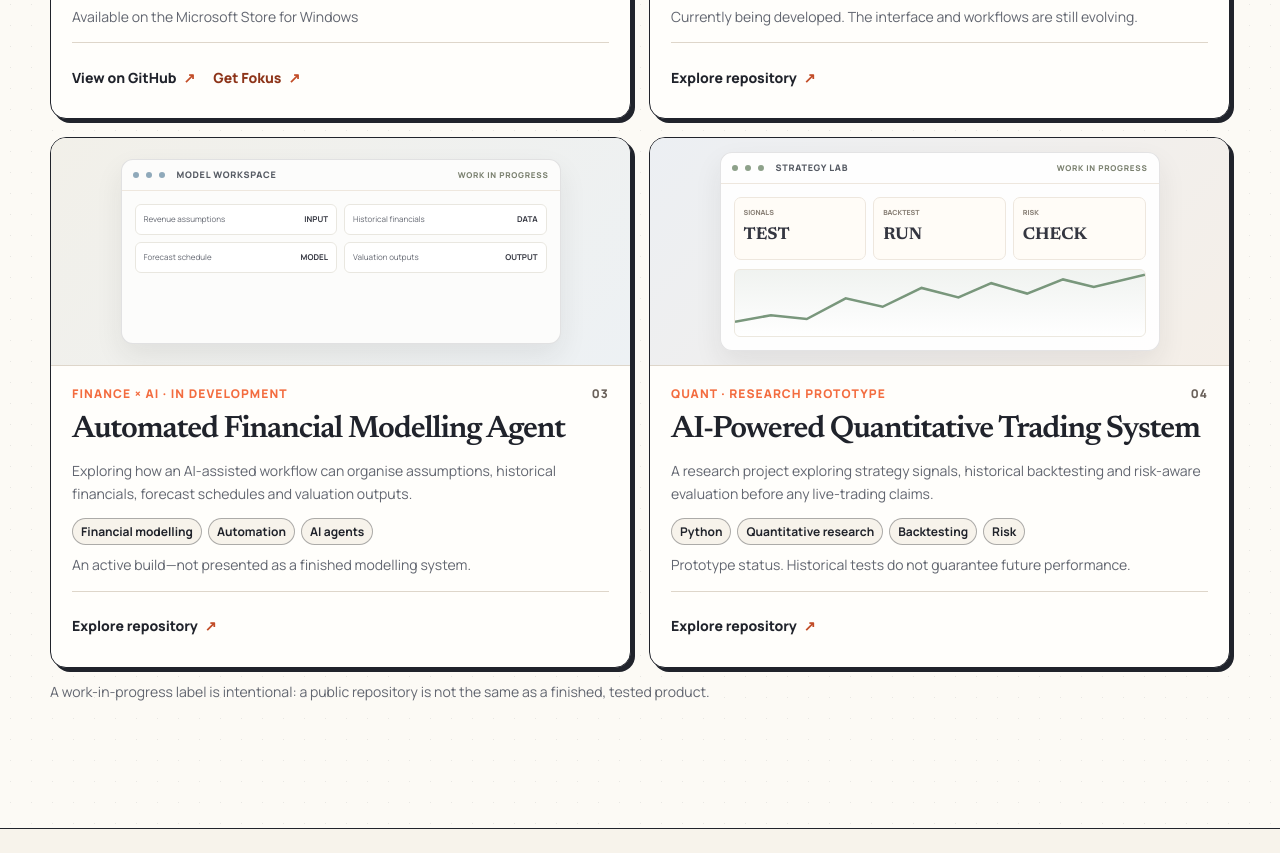
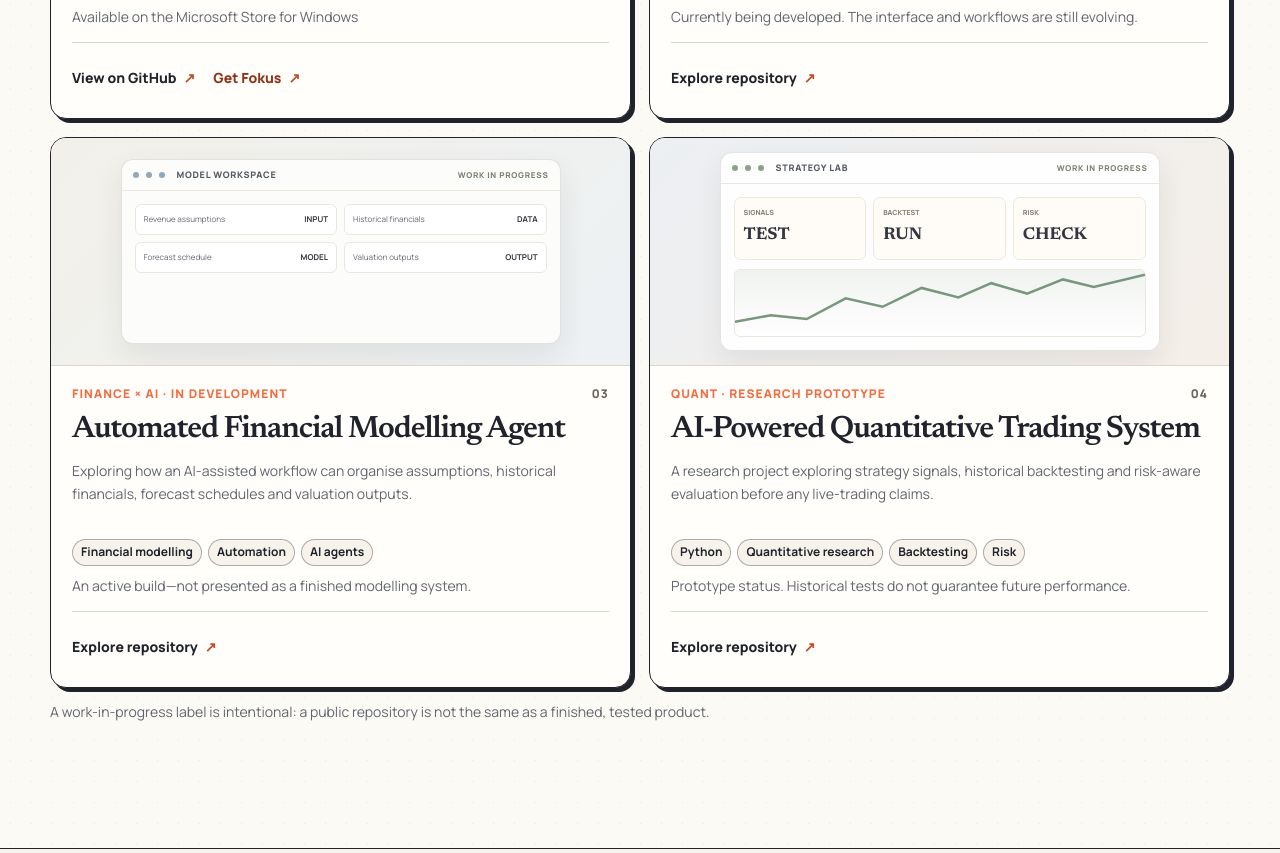
Before and after one commit to aman482006-beep/MY-WEBSITE, a Next.js app: page /projects in a window 1280 px wide. Shown: the part 720-1573 px from the top of the page. Built offline with nearby package versions, Linux system fonts and the light colour scheme.

Commit message:
Equalize all project card row heights

```diff
--- a/src/app/globals.css
+++ b/src/app/globals.css
@@ -1516,3 +1516,19 @@ a[href]:active, button:active { opacity: .82; }
   .aj-projects-page .aj-project-card-content,
   .aj-projects-page .aj-project-card-fokus .aj-project-card-content { padding: 17px 17px 15px; }
 }
+
+
+/* Equalise project-card heights across both grid rows, not only within a row. */
+.aj-projects-page .aj-project-grid {
+  grid-auto-rows: minmax(0, 1fr);
+  align-content: stretch;
+  align-items: stretch;
+}
+.aj-projects-page .aj-project-card,
+.aj-projects-page .aj-project-card-fokus {
+  height: 100%;
+  min-height: 0;
+}
+.aj-projects-page .aj-project-card-content {
+  min-height: 0;
+}
```
